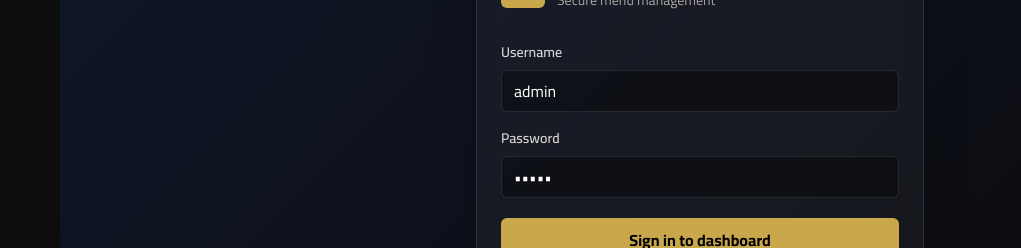
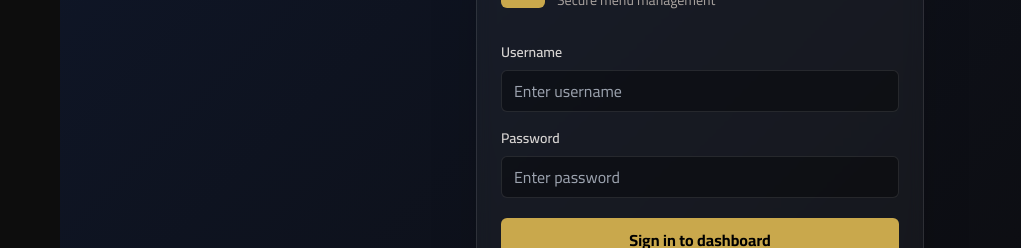
Before and after one commit to aliiharb/Abu-Al-Saj-Bakery, a React (Vite) app in the folder client/: page /admin in a window 1280 px wide. Shown: the part 288-536 px from the top of the page, without its empty margins (259-1280 px from the left). Built offline with nearby package versions, Linux system fonts and the light colour scheme; no server answers.

Commit message:
Security Update

```diff
--- a/client/src/pages/AdminLogin.jsx
+++ b/client/src/pages/AdminLogin.jsx
@@ -5,8 +5,8 @@ import api from '../api.js';
 
 export default function AdminLogin() {
   const navigate = useNavigate();
-  const [username, setUsername] = useState('admin');
-  const [password, setPassword] = useState('admin');
+  const [username, setUsername] = useState('');
+  const [password, setPassword] = useState('');
   const [error, setError] = useState('');
   const [loading, setLoading] = useState(false);
 
@@ -36,6 +36,7 @@ export default function AdminLogin() {
     <main className="admin-shell flex items-center justify-center px-4 py-10" dir="ltr">
       <form
         onSubmit={handleSubmit}
+        autoComplete="off"
         className="w-full max-w-md rounded-lg border border-white/10 bg-white/[0.04] p-6 shadow-2xl backdrop-blur"
       >
         <div className="mb-8 flex items-center gap-3">
@@ -54,7 +55,8 @@ export default function AdminLogin() {
             className="focus-ring w-full rounded-md border border-white/10 bg-black/35 px-3 py-2 text-white"
             value={username}
             onChange={(event) => setUsername(event.target.value)}
-            autoComplete="username"
+            autoComplete="off"
+            placeholder="Enter username"
             required
           />
         </label>
@@ -66,7 +68,8 @@ export default function AdminLogin() {
             type="password"
             value={password}
             onChange={(event) => setPassword(event.target.value)}
-            autoComplete="current-password"
+            autoComplete="new-password"
+            placeholder="Enter password"
             required
           />
         </label>
```
Also changed, not shown: 1 other file (tests, documents, lock files or other folders).
